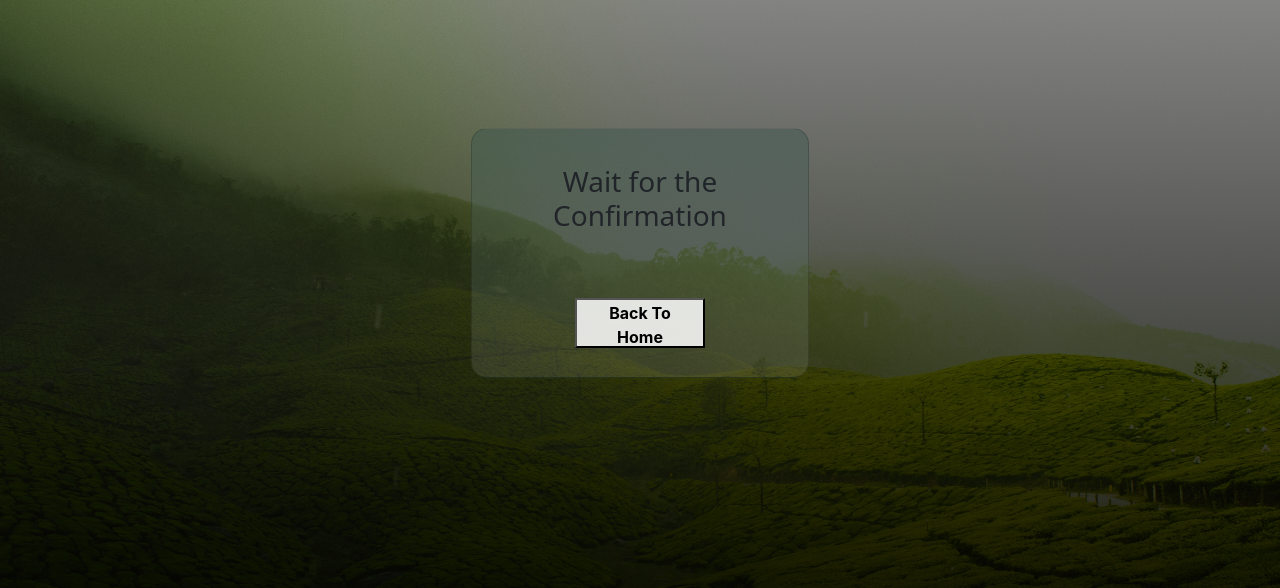
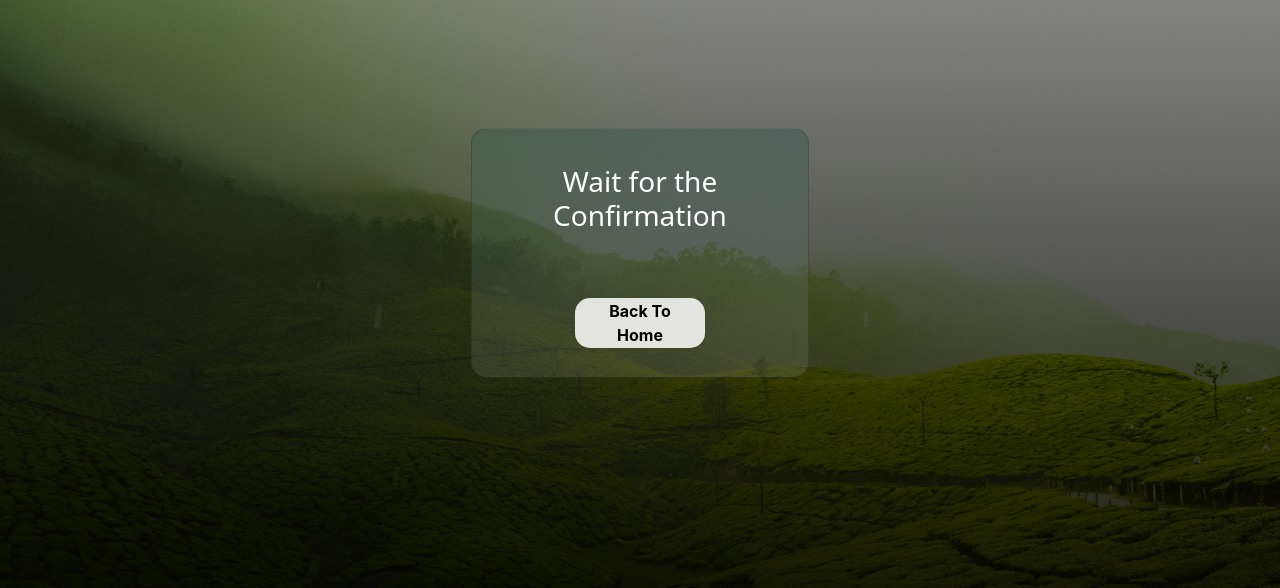
Before and after one commit to Akshay-s-nair/PALLIVASAL_WEBSITE_2, a Flask app: page /confirm in a window 1280 px wide. Shown: the top 588 px of the page. Run offline with Flask 3, Linux system fonts and the light colour scheme; some libraries are stand-ins or nearby versions.

Commit message:
modified some files by akshay

```diff
--- a/config.json
+++ b/config.json
@@ -1,7 +1,7 @@
 {
   "data": {
     "local_server": "True",
-    "local_uri": "mysql://root:Qwerty123@localhost/pallivasal",
+    "local_uri": "mysql://root:@localhost/pallivasaldatabase",
     "admin_username": "admin",
     "admin_password": "1234",
     "error": "Invalid Username or Password"
--- a/static/CSS/index/style.css
+++ b/static/CSS/index/style.css
@@ -143,8 +143,10 @@ color: black;
 .cards{
   box-shadow: 1px 4px 8px 1px rgba(0, 0, 0, 0.2), 5px 6px 20px 10px rgba(0, 0, 0, 0.19);
   text-align: center;
-  border-radius: 20px;
-  padding: 20px;
+  border-radius: 48px;
+  padding: 10px;
+  padding-top: 0px;
+  padding-bottom: 0px;
 }
 .cont:hover {
 	transform: scale(1.05);
--- a/static/CSS/signin/signup.css
+++ b/static/CSS/signin/signup.css
@@ -13,6 +13,9 @@ body {
 #box1 {
   height: 100%;
   padding: 1rem;
+}
+.conf{
+  color:#fff ;
 }
 .card {
   background-image: linear-gradient(
@@ -136,8 +139,12 @@ select {
   font-weight: bold;
   color: #000000;
   background: rgba(255, 255, 255, 0.856);
-  border-radius: 1px;
+  border-radius: 15px;
   margin-top: 10px;
+  border: none;
+}
+.otpbtn:hover{
+  background-color: rgba(155, 155, 155, 0.856);;
 }
 
 #back {
--- a/static/CSS/spices/plantation_cropes.css
+++ b/static/CSS/spices/plantation_cropes.css
@@ -46,8 +46,8 @@ img{
 }
 img:hover{
   /* padding: 10px; */
-  border: 0.5px solid rgba(240, 248, 255, 0.824);
-  transform: scale(1.01);
+  /* border: 0.5px solid rgba(240, 248, 255, 0.824); */
+  transform: scale(1.1);
   border-radius: 20px;
 }
 h2{
--- a/templates/confirm.html
+++ b/templates/confirm.html
@@ -26,7 +26,7 @@
                             <div class="card-body p-1 text-center">
                                 <div class="mb-md-5 mt-md-4 ">
                                     <section id="confirm">
-                                    <h3 class="p-2">Wait for the Confirmation</h3>
+                                    <h3 class="p-2 conf">Wait for the Confirmation</h3>
                                 </section>
                             </div>
                             <a href="{{ url_for('index') }}"><button class="otpbtn" id="back">Back To Home</button></a>
--- a/templates/spices_view.html
+++ b/templates/spices_view.html
@@ -49,6 +49,9 @@ function toggleDivs2() {
   </script>
 </head>
 <body>
+  <h1 id="headng">
+  Spices
+  </h1>
   <div class="headboth  pt-5 ps-4">
     <h1 class="headings">Cardamom</h1>
     <a href="#" class="p-2" onclick="toggleDivs()" id="va"><div id="viewall" >view all</div></a>
```
Also changed, not shown: static/CSS/spices/spices_view.css (+7 -1 lines), templates/package.json (deleted, +0 -12 lines), static/uploads/homep2.png (added), static/uploads/innova.png (deleted).
